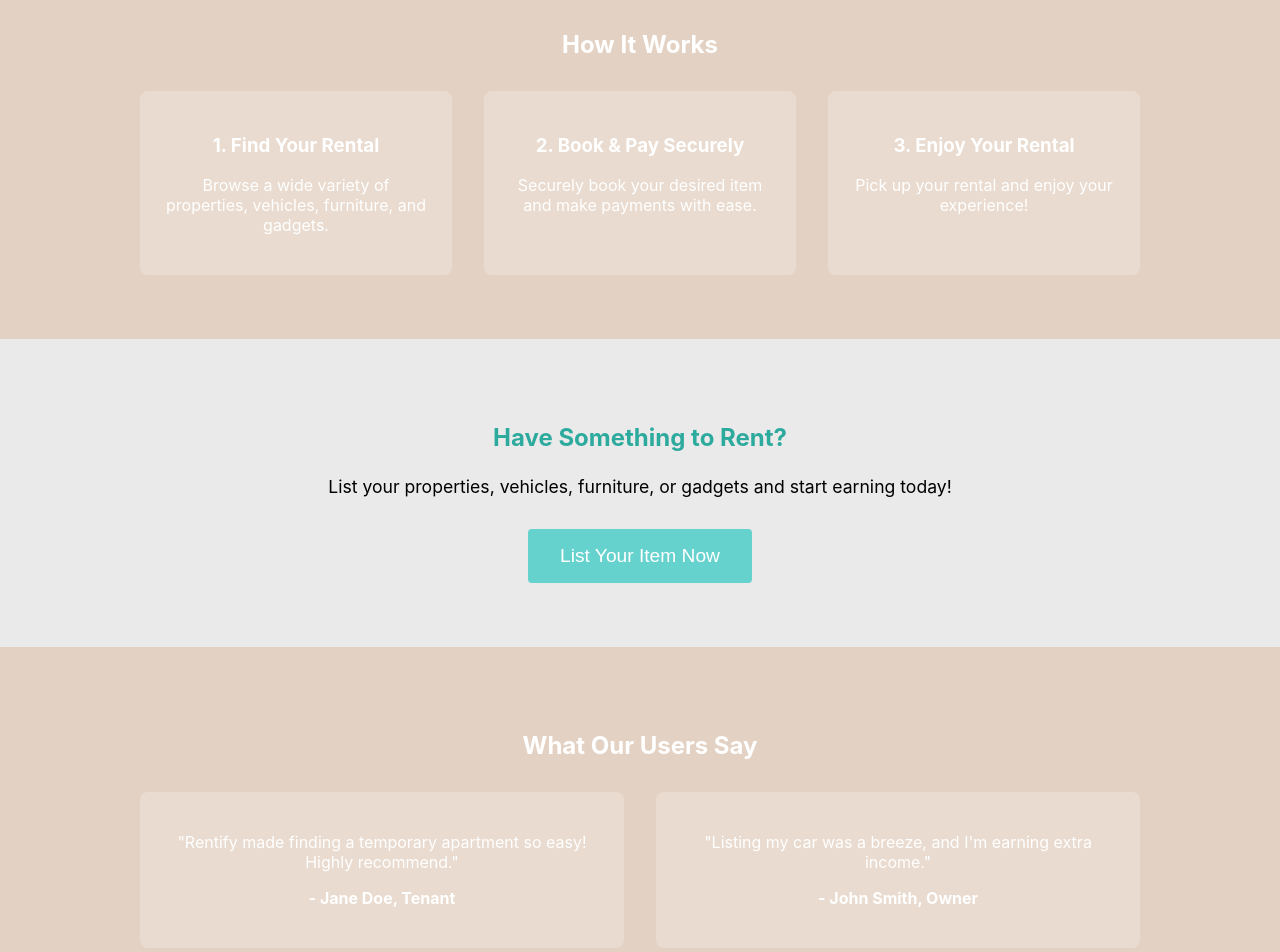
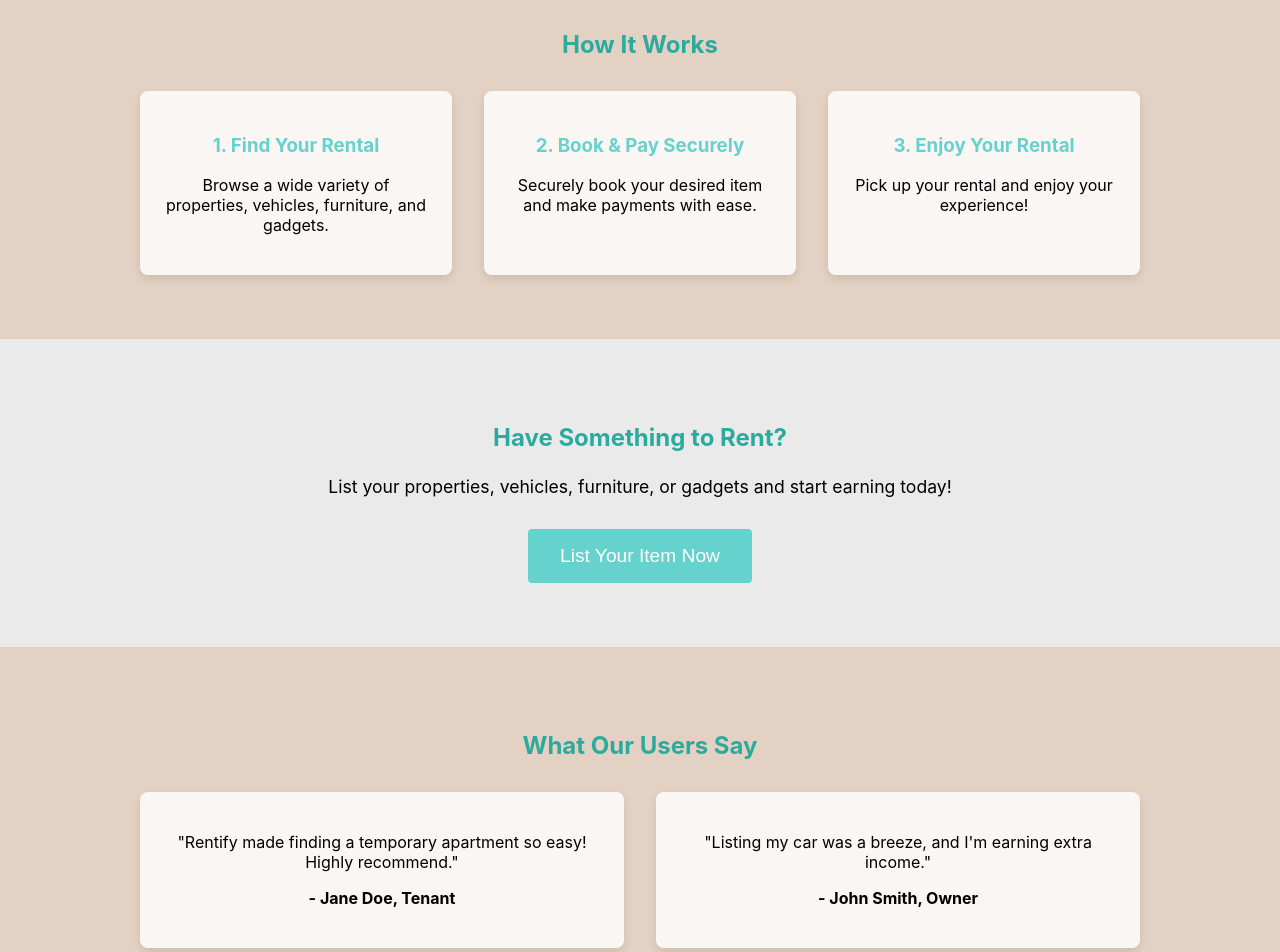
Before and after one commit to developer-yasir/Rentify, a React (Vite) app in the folder frontend/: page / in a window 1280 px wide. Shown: the part 860-1812 px from the top of the page. Built offline with nearby package versions, Linux system fonts and the light colour scheme; no server answers.

Commit message:
feat: Refine homepage section styling and color scheme

```diff
--- a/frontend/src/pages/HomePage.jsx
+++ b/frontend/src/pages/HomePage.jsx
@@ -12,8 +12,6 @@ function HomePage() {
   useEffect(() => {
     const fetchFeaturedListings = async () => {
       try {
-        // For simplicity, fetching all listings and taking a few random ones
-        // In a real app, you'd have a dedicated API for featured listings
         const { data } = await axios.get('/api/listings');
         const shuffled = data.sort(() => 0.5 - Math.random());
         setFeaturedListings(shuffled.slice(0, 4)); // Get 4 random listings
@@ -115,7 +113,9 @@ function HomePage() {
       {/* Featured Listings Section */}
       <section style={{
         padding: '4rem 2rem',
-        textAlign: 'center'
+        textAlign: 'center',
+        backgroundColor: 'var(--light-background-color)',
+        color: 'var(--text-color)'
       }}>
         <h2 style={{ color: 'var(--secondary-color)', marginBottom: '2rem' }}>Featured Listings</h2>
         {featuredListings.length === 0 ? (
@@ -178,9 +178,9 @@ function HomePage() {
         padding: '4rem 2rem',
         textAlign: 'center',
         backgroundColor: 'var(--accent-color)',
-        color: '#fff'
+        color: 'var(--text-color)' // Changed to text-color for better contrast
       }}>
-        <h2 style={{ color: '#fff', marginBottom: '2rem' }}>How It Works</h2>
+        <h2 style={{ color: 'var(--secondary-color)', marginBottom: '2rem' }}>How It Works</h2>
         <div style={{
           display: 'flex',
           justifyContent: 'space-around',
@@ -191,29 +191,32 @@ function HomePage() {
         }}>
           <div style={{
             flex: '1 1 250px',
-            backgroundColor: 'rgba(255,255,255,0.2)',
+            backgroundColor: 'rgba(255,255,255,0.8)', // Slightly more opaque
             padding: '1.5rem',
-            borderRadius: '8px'
+            borderRadius: '8px',
+            boxShadow: '0 4px 8px rgba(0,0,0,0.1)'
           }}>
-            <h3 style={{ color: '#fff' }}>1. Find Your Rental</h3>
+            <h3 style={{ color: 'var(--primary-color)' }}>1. Find Your Rental</h3>
             <p>Browse a wide variety of properties, vehicles, furniture, and gadgets.</p>
           </div>
           <div style={{
             flex: '1 1 250px',
-            backgroundColor: 'rgba(255,255,255,0.2)',
+            backgroundColor: 'rgba(255,255,255,0.8)',
             padding: '1.5rem',
-            borderRadius: '8px'
+            borderRadius: '8px',
+            boxShadow: '0 4px 8px rgba(0,0,0,0.1)'
           }}>
-            <h3 style={{ color: '#fff' }}>2. Book & Pay Securely</h3>
+            <h3 style={{ color: 'var(--primary-color)' }}>2. Book & Pay Securely</h3>
             <p>Securely book your desired item and make payments with ease.</p>
           </div>
           <div style={{
             flex: '1 1 250px',
-            backgroundColor: 'rgba(255,255,255,0.2)',
+            backgroundColor: 'rgba(255,255,255,0.8)',
             padding: '1.5rem',
-            borderRadius: '8px'
+            borderRadius: '8px',
+            boxShadow: '0 4px 8px rgba(0,0,0,0.1)'
           }}>
-            <h3 style={{ color: '#fff' }}>3. Enjoy Your Rental</h3>
+            <h3 style={{ color: 'var(--primary-color)' }}>3. Enjoy Your Rental</h3>
             <p>Pick up your rental and enjoy your experience!</p>
           </div>
         </div>
@@ -222,7 +225,9 @@ function HomePage() {
       {/* Call to Action for Owners/Landlords */}
       <section style={{
         padding: '4rem 2rem',
-        textAlign: 'center'
+        textAlign: 'center',
+        backgroundColor: 'var(--light-background-color)',
+        color: 'var(--text-color)'
       }}>
         <h2 style={{ color: 'var(--secondary-color)', marginBottom: '1.5rem' }}>
           Have Something to Rent?
@@ -249,9 +254,9 @@ function HomePage() {
         padding: '4rem 2rem',
         textAlign: 'center',
         backgroundColor: 'var(--accent-color)',
-        color: '#fff'
+        color: 'var(--text-color)' // Changed to text-color for better contrast
       }}>
-        <h2 style={{ color: '#fff', marginBottom: '2rem' }}>What Our Users Say</h2>
+        <h2 style={{ color: 'var(--secondary-color)', marginBottom: '2rem' }}>What Our Users Say</h2>
         <div style={{
           display: 'flex',
           justifyContent: 'space-around',
@@ -262,18 +267,20 @@ function HomePage() {
         }}>
           <div style={{
             flex: '1 1 300px',
-            backgroundColor: 'rgba(255,255,255,0.2)',
+            backgroundColor: 'rgba(255,255,255,0.8)', // Slightly more opaque
             padding: '1.5rem',
-            borderRadius: '8px'
+            borderRadius: '8px',
+            boxShadow: '0 4px 8px rgba(0,0,0,0.1)'
           }}>
             <p>"Rentify made finding a temporary apartment so easy! Highly recommend."</p>
             <p><strong>- Jane Doe, Tenant</strong></p>
           </div>
           <div style={{
             flex: '1 1 300px',
-            backgroundColor: 'rgba(255,255,255,0.2)',
+            backgroundColor: 'rgba(255,255,255,0.8)',
             padding: '1.5rem',
-            borderRadius: '8px'
+            borderRadius: '8px',
+            boxShadow: '0 4px 8px rgba(0,0,0,0.1)'
           }}>
             <p>"Listing my car was a breeze, and I'm earning extra income."</p>
             <p><strong>- John Smith, Owner</strong></p>
@@ -284,7 +291,9 @@ function HomePage() {
       {/* Location Highlights Section */}
       <section style={{
         padding: '4rem 2rem',
-        textAlign: 'center'
+        textAlign: 'center',
+        backgroundColor: 'var(--light-background-color)',
+        color: 'var(--text-color)'
       }}>
         <h2 style={{ color: 'var(--secondary-color)', marginBottom: '2rem' }}>Popular Locations</h2>
         <div style={{
@@ -354,7 +363,9 @@ function HomePage() {
       {/* Newsletter Signup */}
       <section style={{
         padding: '4rem 2rem',
-        textAlign: 'center'
+        textAlign: 'center',
+        backgroundColor: 'var(--light-background-color)',
+        color: 'var(--text-color)'
       }}>
         <h2 style={{ color: 'var(--secondary-color)', marginBottom: '1.5rem' }}>
           Stay Updated
```
